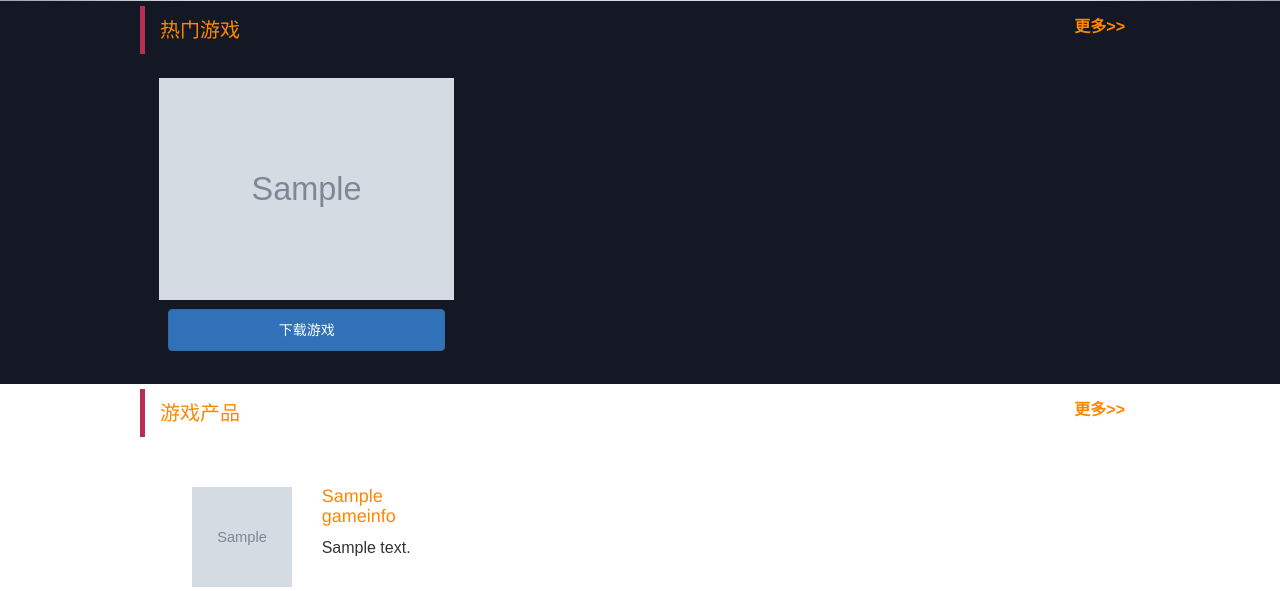
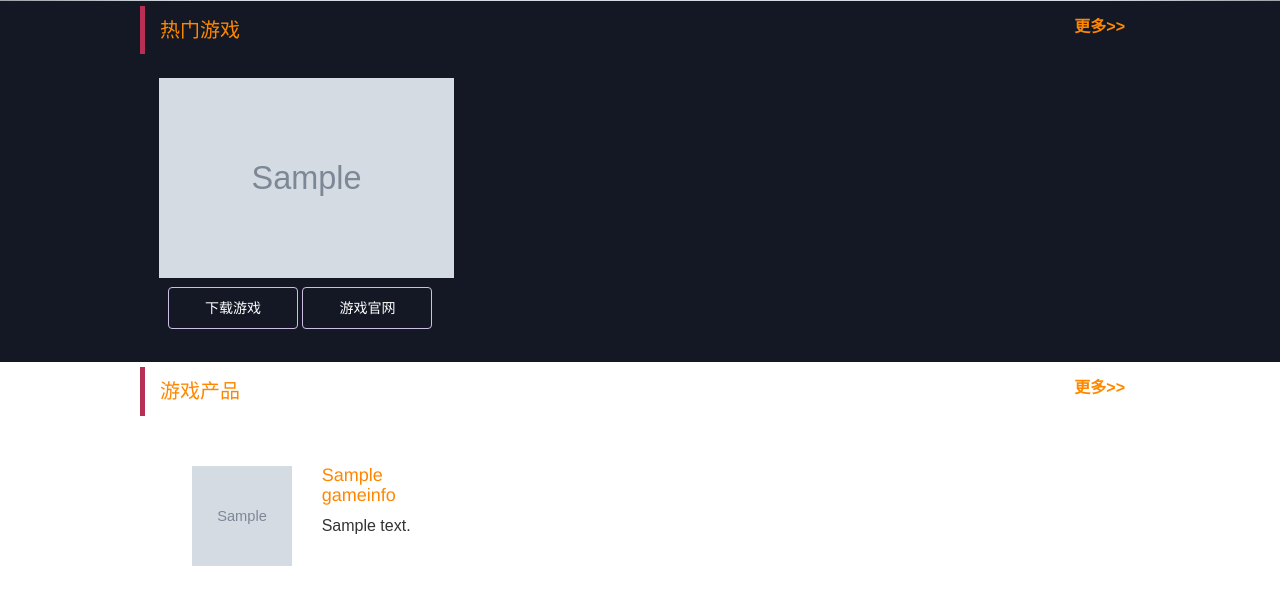
Before and after one commit to Lok-tar-ogar/GameCompanyOfficialWeb, a Django app: page / in a window 1280 px wide. Shown: the part 629-1220 px from the top of the page. Run offline with Django 3.2, Linux system fonts and the light colour scheme; tables that the repository leaves empty hold one stand-in row (values such as "Sample post"); grey boxes marked "Sample" are stand-in pictures; some libraries are stand-ins or nearby versions.

Commit message:
手动css

```diff
--- a/NineCo/models.py
+++ b/NineCo/models.py
@@ -74,10 +74,10 @@ class GameInfo(models.Model):
         '图片介绍2（同上）', blank=True, null=True, upload_to='img/')
     imgContent3 = models.FileField(
         '图片介绍3', blank=True, null=True, upload_to='img/')
-    imgShow= models.FileField(
+    imgShow = models.FileField(
         '游戏中心展示（用于展示在首页和游戏列表的图）', blank=True, null=True, upload_to='img/')
     gameType = models.ForeignKey(GameClass)
-
+    forumLink = models.CharField('论坛链接', blank=True, null=True, max_length=50)
     dimDate = models.DateField(auto_now_add=True)
 
     def __str__(self):
@@ -118,6 +118,8 @@ class News(models.Model):
     class Meta:
         verbose_name = '文章'
         ordering = ['-dimDate']  # sorted news by dimdate
+
+
 class NewsOfBus(models.Model):
     newsTitle = models.CharField('业务标题', max_length=50)
     newsDetail = models.TextField('业务详情', max_length=5000)
--- a/NineCo/templates/index.html
+++ b/NineCo/templates/index.html
@@ -13,6 +13,11 @@
     span a:hover{
         color: #BD4560;
     }
+    .btn-outline-inverse:hover {
+    background-color: transparent;
+    border-color: #d9534f;
+    color: #d9534f;
+}
     </style>
 {% endblock%}
 {% load staticfiles %}
@@ -106,15 +111,36 @@
             {% for biggame in gamelist%}
             <div class="col-md-4">
                 <div class="thumbnail" style="background:#131824;border:none">
-                    <a href="/game/{{ biggame.id }}/"><img width="296px" height="524px" src="{% static biggame.imgContent1 %}" alt="game"></a>
+                    <a href="/game/{{ biggame.id }}/"><img style="width:300px;height:200px;" src="{% static biggame.imgShow %}" alt="game"></a>
                     <div class="caption" style="position:relative;top:0">
-                        <a href="/static/{{ biggame.Url }}" class="btn btn-primary btn-block" role="button">下载游戏</a>
+                        <a href="/static/{{ biggame.Url }}" class="btn btn-outline-inverse" style="background-color: transparent;
+    border-color: #cdbfe3;width:130px;
+    color: #fff;" role="button">下载游戏</a>
+    <a href="{{ biggame.forumLink }}" class="btn btn-outline-inverse" style="background-color: transparent;width:130px;
+    border-color: #cdbfe3;
+    color: #fff;" role="button">游戏官网</a>
                     </div>
                 </div>
             </div>
             {% endfor %}
         </div>
     </div>
+    <script type="text/javascript">
+$(function  () {
+   $('.btn-outline-inverse').hover(function() {
+       $(this).css({
+       "border-color": "#d9534f",
+    "color": "#d9534f"
+   });
+   }, function() {
+       $(this).css({
+       "border-color": "#cdbfe3",
+    "color": "#fff"
+   });/* Stuff to do when the mouse leaves the element */
+   });
+});
+
+    </script>
 </div>
 <div class="row" style="margin-left: 0px;
     margin-right: 0px;">
```
Also changed, not shown: NineCo/templates/regist.html (+20 -2 lines), NineCo/migrations/0010_auto_20151125_2240.py (added).
